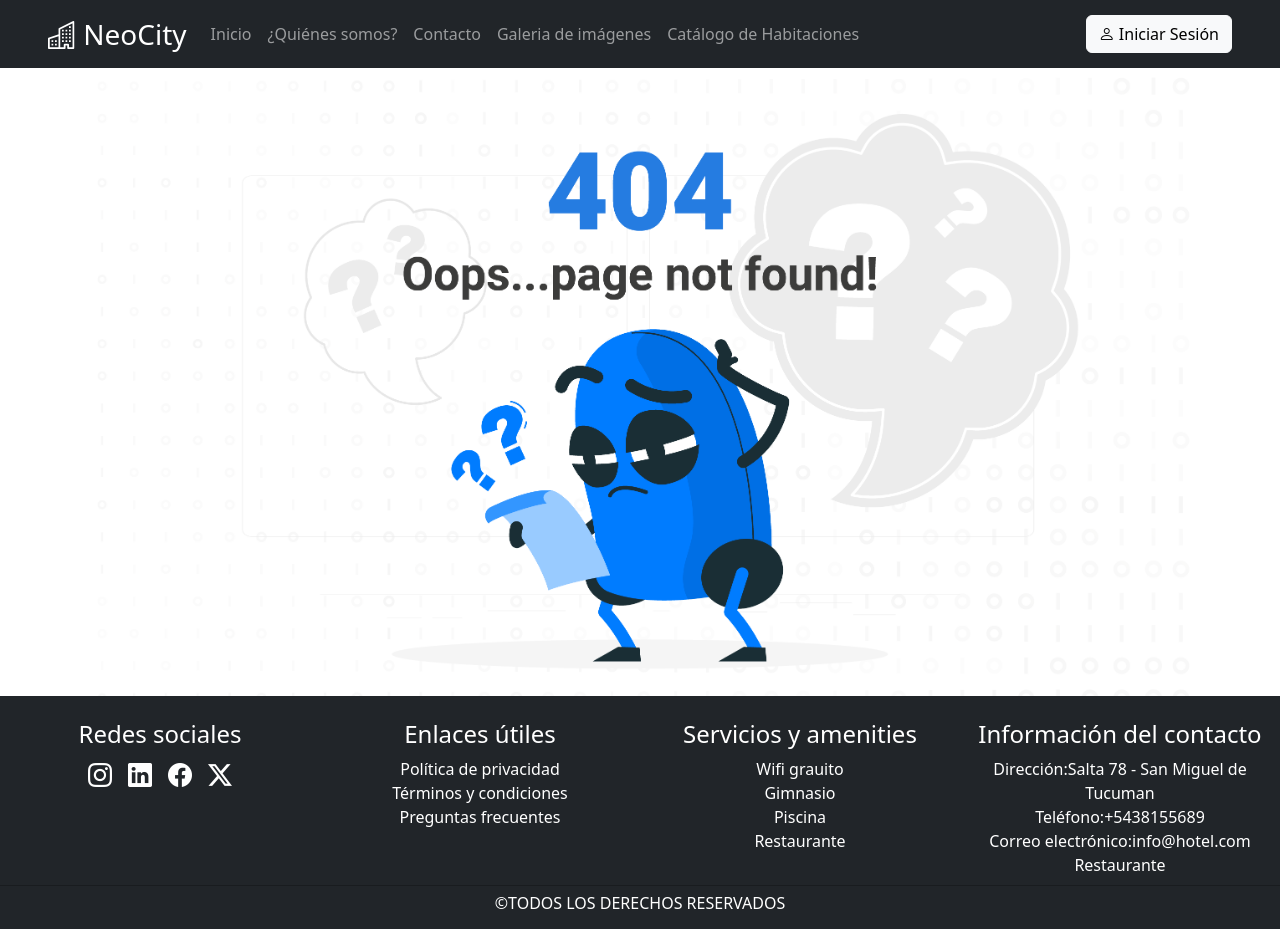
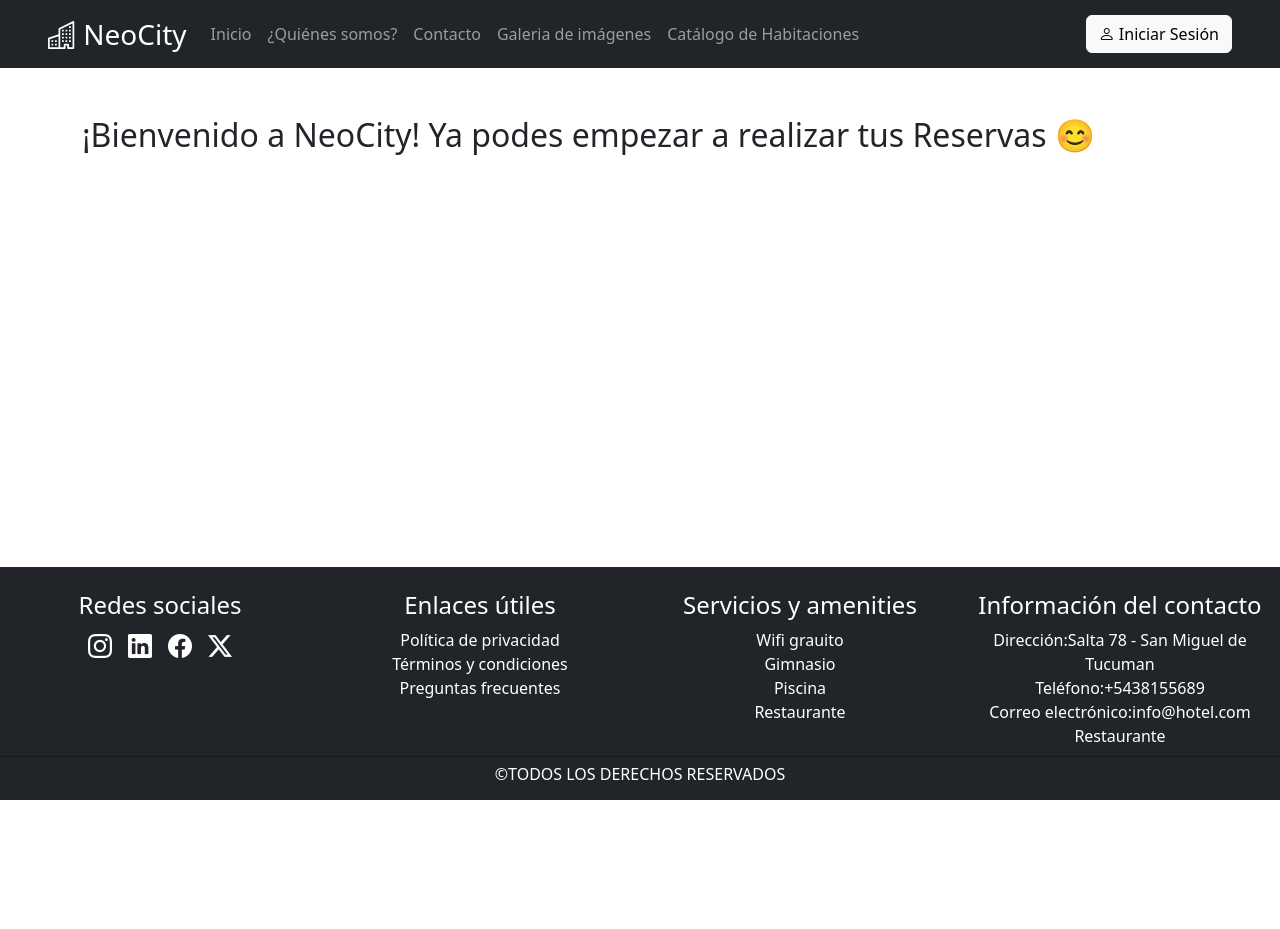
Before and after one commit to JulianGr16/neoCityFront, a React (Vite) app: page /bienvenidos in a window 1280 px wide. After the commit the page ends 800 px from the top, so only its background shows below. Built offline with nearby package versions, Linux system fonts and the light colour scheme; no server answers.

Commit message:
cree un componente de bienvenida al crear un usuario nuevo

```diff
--- a/db.json
+++ b/db.json
@@ -27,6 +27,12 @@
       "nombreUsuario": "Pedrito55",
       "password": "Pedroo123",
       "id": 3
+    },
+    {
+      "email": "oscar@gmail.com",
+      "nombreUsuario": "oscarito123",
+      "password": "Oscar321",
+      "id": 4
     }
   ]
 }
--- a/src/App.jsx
+++ b/src/App.jsx
@@ -14,6 +14,7 @@ import QuienesSomos from "./components/pages/QuienesSomos";
 import Contacto from "./components/pages/Contacto";
 import GaleriaDeImagenes from "./components/pages/GaleriaDeImagenes";
 import Registro from "./components/pages/Registro";
+import Bienvenidos from "./components/pages/Bienvenidos";
 
 function App() {
 
@@ -32,6 +33,7 @@ function App() {
       <Route path="/login" element={<Login setUsuarioLogueado={setUsuarioLogueado}></Login>}></Route>
       <Route path="/administrador/*" element={<RutasProtegidas><RutasAdmin></RutasAdmin></RutasProtegidas>}></Route>
       <Route path="/Registrarme" element={<Registro></Registro>}></Route>
+      <Route path="/bienvenidos" element={<Bienvenidos></Bienvenidos>}></Route>
       <Route path="*" element={<Error></Error>}></Route>
     </Routes>
     <Foot></Foot>
--- /dev/null
+++ b/src/components/pages/Bienvenidos.jsx
@@ -0,0 +1,16 @@
+import { Container } from "react-bootstrap";
+import "../../App.css"
+
+const Bienvenidos = () => {
+    return (
+        <Container className="flex-grow-1 mt-5">
+            <div className="row">
+                <div className="col-sm-12 col-md-12">
+                    <h2>¡Bienvenido a NeoCity! Ya podes empezar a realizar tus Reservas 😊</h2>
+                </div>
+            </div>
+        </Container>
+    );
+};
+
+export default Bienvenidos;
--- a/src/components/pages/Registro.jsx
+++ b/src/components/pages/Registro.jsx
@@ -12,6 +12,7 @@ import { useForm } from "react-hook-form";
 import { useState } from "react";
 import { crearUsuario } from "../../helpers/queries.js";
 import Swal from "sweetalert2";
+import { useNavigate } from "react-router-dom";
 
 const Registro = () => {
   const [FormData, SetFormData] = useState({
@@ -19,6 +20,8 @@ const Registro = () => {
     email: "",
     password: "",
   });
+
+  const navegacion = useNavigate()
 
   const {
     register,
@@ -40,6 +43,7 @@ const Registro = () => {
     .then((respuesta)=>{
       if(respuesta && respuesta.ok){
         Swal.fire('Usuario creado', 'El usuario ha sido registrado correctamente', 'success')
+        navegacion('/bienvenidos')
       } else{
          Swal.fire('Error', 'No se pudo crear el usuario', 'error');
       }
```
